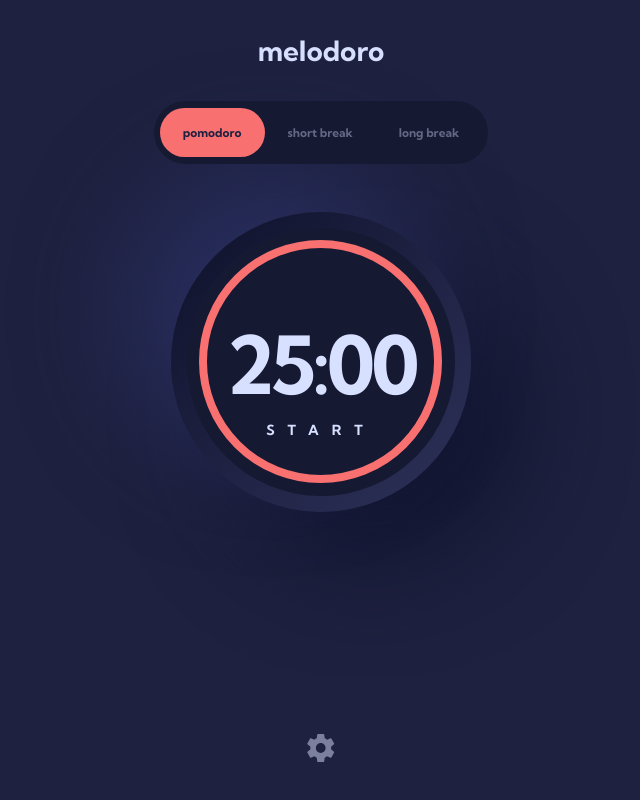
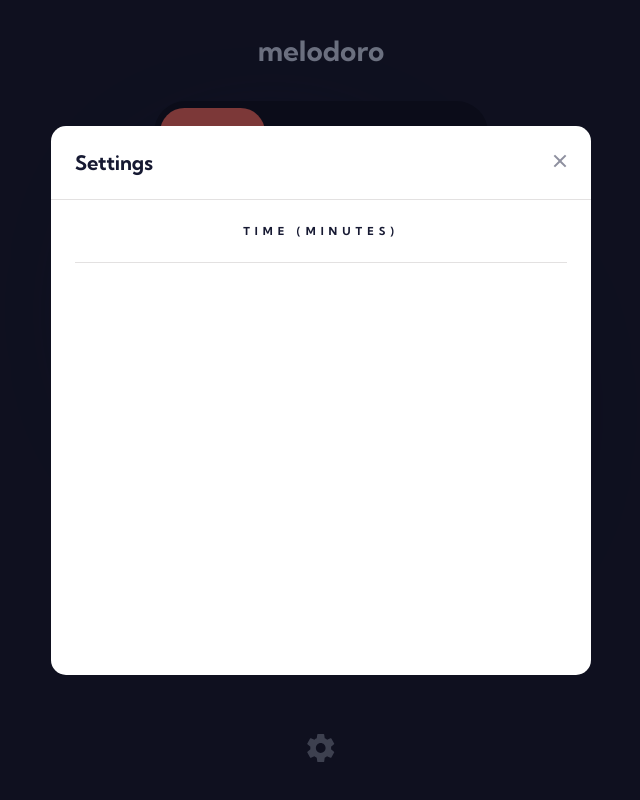
Before and after one commit to AlexanderMelox/melodoro, a React (Create React App) app: page / in a window 1280 px wide. Both pictures are taken after a click on the button 640 px from the left and 749 px from the top of the page. Shown: the whole page, without its empty margins (319-959 px from the left). Built offline with nearby package versions, Linux system fonts and the light colour scheme.

Commit message:
started on the settings modal

```diff
--- a/package.json
+++ b/package.json
@@ -6,6 +6,7 @@
     "@testing-library/jest-dom": "^5.11.4",
     "@testing-library/react": "^11.1.0",
     "@testing-library/user-event": "^12.1.10",
+    "framer-motion": "^3.3.0",
     "polished": "^4.0.5",
     "react": "^17.0.1",
     "react-dom": "^17.0.1",
--- a/public/index.html
+++ b/public/index.html
@@ -19,5 +19,6 @@
   <body>
     <noscript>You need to enable JavaScript to run this app.</noscript>
     <div id="root"></div>
+    <div id="modal-root"></div>
   </body>
 </html>
--- a/src/components/Headings.js
+++ b/src/components/Headings.js
@@ -1,4 +1,5 @@
 import styled from 'styled-components/macro'
+import colors from '../style/colors'
 
 export const H1 = styled.h1`
   font-size: 8rem;
@@ -12,3 +13,12 @@
 
   text-align: center;
 `
+
+export const H4 = styled.h4`
+  font-weight: bold;
+  font-size: 1.1rem;
+  letter-spacing: 0.5rem;
+  color: ${colors.dark2};
+  text-transform: uppercase;
+  text-align: ${({ $align }) => $align || 'left'};
+`
--- /dev/null
+++ b/src/components/Modal.js
@@ -0,0 +1,109 @@
+import React, { useRef } from 'react'
+import styled from 'styled-components/macro'
+import { motion, AnimatePresence } from 'framer-motion'
+import { createPortal } from 'react-dom'
+import { IconButton } from './Buttons'
+import colors from '../style/colors'
+import closeIcon from '../assets/icon-close.svg'
+import useClickOutside from '../hooks/useClickOutside'
+import { H4 } from './Headings'
+
+// portal query selector
+const modalRoot = document.getElementById('modal-root')
+
+const variants = {
+  backdrop: {
+    hidden: { opacity: 0 },
+    visible: { opacity: 1, transition: { when: 'beforeChildren' } },
+    close: { opacity: 0 },
+  },
+  modal: {
+    hidden: { opacity: 0, scale: 0 },
+    visible: { opacity: 1, scale: 1, y: 0 },
+    close: { opacity: 0, y: 100 },
+  },
+}
+
+const Modal = ({ open = false, closeModal }) => {
+  const modalRef = useRef()
+
+  // closes the modal if clicked outside of it
+  useClickOutside({ ref: modalRef, condition: open }, () => {
+    closeModal()
+  })
+
+  return createPortal(
+    <AnimatePresence>
+      {open && (
+        <ModalBackdrop
+          initial="hidden"
+          animate="visible"
+          exit="close"
+          variants={variants.backdrop}
+        >
+          <ModalContainer ref={modalRef} variants={variants.modal}>
+            <ModalHeader>
+              <ModalTitle>Settings</ModalTitle>
+              <IconButton onClick={closeModal}>
+                <img src={closeIcon} alt="Close modal" />
+              </IconButton>
+            </ModalHeader>
+            <ModalBody>
+              <ModalSection>
+                <H4 $align="center">Time (minutes)</H4>
+              </ModalSection>
+            </ModalBody>
+          </ModalContainer>
+        </ModalBackdrop>
+      )}
+    </AnimatePresence>,
+    modalRoot
+  )
+}
+
+const ModalBackdrop = styled(motion.div)`
+  display: flex;
+  justify-content: center;
+  align-items: center;
+  position: fixed;
+  top: 0;
+  left: 0;
+  background-color: rgba(0, 0, 0, 0.5);
+  width: 100vw;
+  height: 100vh;
+`
+
+const ModalContainer = styled(motion.div)`
+  display: flex;
+  flex-direction: column;
+  width: 90%;
+  min-height: 54.9rem;
+  max-width: 54rem;
+  border-radius: 1.5rem;
+  background-color: ${colors.light1};
+`
+
+const ModalHeader = styled.header`
+  display: flex;
+  justify-content: space-between;
+  align-items: center;
+  padding: 2.4rem;
+  border-bottom: 1px solid ${colors.borders.gray1};
+`
+
+const ModalTitle = styled.h2`
+  font-weight: bold;
+  font-size: 2rem;
+  color: ${colors.dark2};
+`
+
+const ModalBody = styled.div`
+  padding: 2.4rem;
+`
+
+const ModalSection = styled.div`
+  padding-bottom: 2.4rem;
+  border-bottom: 1px solid ${colors.borders.gray1};
+`
+
+export default Modal
--- a/src/components/Settings.js
+++ b/src/components/Settings.js
@@ -1,14 +1,21 @@
-import React from 'react'
+import React, { useCallback, useState } from 'react'
+import Modal from './Modal'
 import styled from 'styled-components/macro'
 import settingsIcon from '../assets/icon-settings.svg'
 import { IconButton } from './Buttons'
 
 const Settings = () => {
+  const [showModal, setShowModal] = useState(false)
+
+  const openModal = useCallback(() => setShowModal(true), [])
+  const closeModal = useCallback(() => setShowModal(false), [])
+
   return (
     <SettingsContainer>
-      <SettingsIcon>
+      <SettingsIcon onClick={openModal}>
         <img src={settingsIcon} alt="Open settings modal" />
       </SettingsIcon>
+      <Modal open={showModal} closeModal={closeModal} />
     </SettingsContainer>
   )
 }
--- a/src/components/Timer.js
+++ b/src/components/Timer.js
@@ -61,7 +61,12 @@
     <OuterCircle>
       <InnerCircle>
         <SVG width={SVGContainerSize} height={SVGContainerSize}>
-          <ProgressCircle r={radius} cx={cx} cy={cy} $offset={offset} />
+          <ProgressCircle
+            r={radius}
+            cx={cx}
+            cy={cy}
+            style={{ strokeDashoffset: offset }}
+          />
         </SVG>
         <TimerContainer>
           <Time>{formattedTime}</Time>
@@ -113,7 +118,6 @@
   fill: transparent;
   stroke-linecap: round;
   stroke-dasharray: ${circumference} ${circumference};
-  stroke-dashoffset: ${({ $offset }) => $offset};
 `
 
 export const TimerContainer = styled.div`
--- /dev/null
+++ b/src/hooks/useClickOutside.js
@@ -0,0 +1,19 @@
+import { useEffect } from 'react'
+
+const useClickOutside = ({ ref, condition }, callback) => {
+  const handleClick = (e) => {
+    if (ref.current && !ref.current.contains(e.target) && condition) {
+      callback()
+    }
+  }
+
+  useEffect(() => {
+    document.addEventListener('click', handleClick)
+
+    return () => {
+      document.removeEventListener('click', handleClick)
+    }
+  })
+}
+
+export default useClickOutside
--- a/src/style/colors.js
+++ b/src/style/colors.js
@@ -7,6 +7,9 @@
   dark2: '#161932',
   light1: '#ffffff',
   light2: '#eff1fa',
+  borders: {
+    gray1: '#e3e1e1',
+  },
 }
 
 export default colors
```
Also changed, not shown: 1 other file (tests, documents, lock files or other folders).
